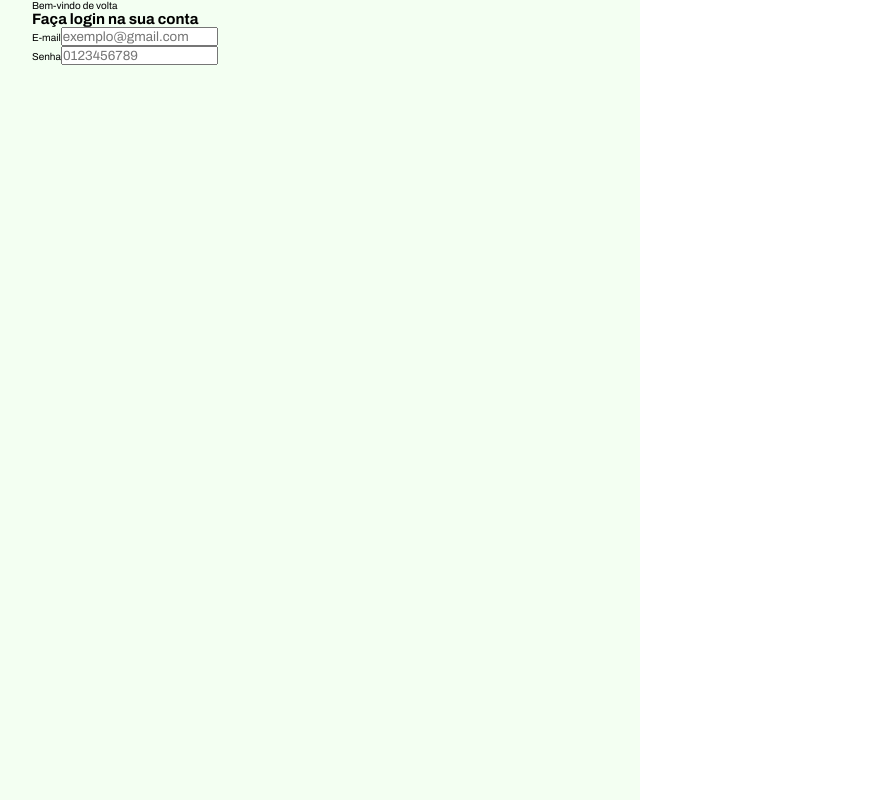
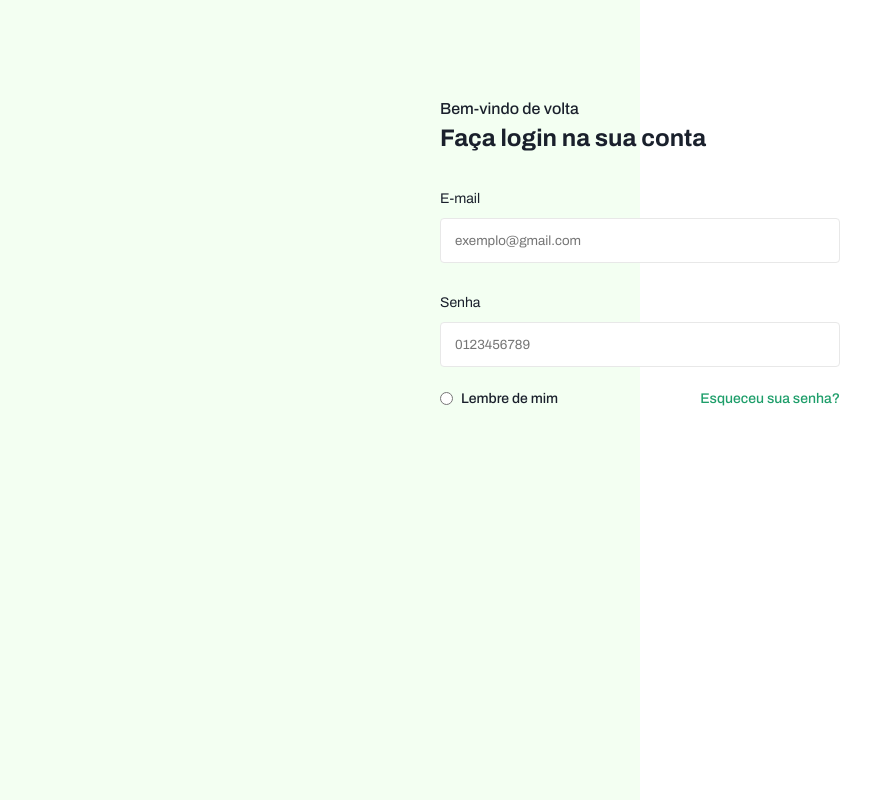
Before and after one commit to gabrielalencs/Desafios-CodeLab, a React (Vite) app in the folder desafio_04/: page / in a window 1280 px wide. Shown: the whole page, without its empty margins (0-871 px from the left). Built offline with nearby package versions, Linux system fonts and the light colour scheme.

Commit message:
desafio 4 - começando estilos do containder de login

```diff
--- a/desafio_04/src/App.jsx
+++ b/desafio_04/src/App.jsx
@@ -10,9 +10,8 @@ function App() {
                 {/* image */}
             </div>
 
-            <div>
-                <Login />
-            </div>
+
+            <Login />
         </>
     )
 }
--- a/desafio_04/src/Components/ContainerLogin/ContainerLogin.css
+++ b/desafio_04/src/Components/ContainerLogin/ContainerLogin.css
@@ -0,0 +1,42 @@
+@import '../../App.css';
+
+.containerLogin {
+    width: 90%;
+    margin: 10rem auto 0;
+    max-width: 40rem;
+}
+
+.welcomeTitle {
+    font-size: 1.6rem;
+    font-weight: 500;
+    color: var(--dark);
+}
+
+.mainTitle {
+    margin-top: .8rem;
+    font-size: 2.4rem;
+    color: var(--dark);
+}
+
+.containerInformationLogin {
+    margin-top: 4rem;
+}
+
+.forgotPassword {
+    margin-top: 2.4rem;
+    display: flex;
+    justify-content: space-between;
+    align-items: center;
+
+    span {
+        font-size: 1.4rem;
+        font-weight: 500;
+        color: var(--primary-color);
+        transition: all .3s;
+        cursor: pointer;
+
+        &:hover {
+            color: #138054;
+        }
+    }
+}
--- a/desafio_04/src/Components/ContainerLogin/ContainerLogin.jsx
+++ b/desafio_04/src/Components/ContainerLogin/ContainerLogin.jsx
@@ -1,23 +1,20 @@
-import Input from '../Input/Input'
-import './ContainerLogin.css'
+import Input from '../Input/Input';
+import './ContainerLogin.css';
 
 const Login = () => {
     return (
-        <div>
-            <span>Bem-vindo de volta</span>
-            <h2>Faça login na sua conta</h2>
+        <div className='containerLogin'>
+            <span className='welcomeTitle'>Bem-vindo de volta</span>
+            <h2 className='mainTitle'>Faça login na sua conta</h2>
 
-            <div>
-                <div>
+            <div className='containerInformationLogin'>
                 <Input
                     type='email'
                     label='E-mail'
                     id='email'
                     placeholder='exemplo@gmail.com'
                 />
-                </div>
 
-                <div>
                 <Input
                     type='password'
                     label='Senha'
@@ -25,6 +22,16 @@ const Login = () => {
                     placeholder='0123456789'
                 />
             </div>
+
+            <div className='forgotPassword'>
+                <Input
+                    type='radio'
+                    label='Lembre de mim'
+                    id='radio'
+                    name='radio'
+                />
+
+                <span>Esqueceu sua senha?</span>
             </div>
         </div>
     )
--- /dev/null
+++ b/desafio_04/src/Components/Input/Input.css
@@ -0,0 +1,50 @@
+@import '../../App.css';
+
+.inputContainer:last-child {
+    margin-bottom: 0;
+}
+
+.inputContainer {
+    display: flex;
+    flex-direction: column;
+    gap: 1.2rem;
+    margin-bottom: 3.2rem;
+
+    label {
+        font-size: 1.4rem;
+        color: var(--dark);
+    }
+
+    input {
+        padding: 1.4rem;
+        border: 1px solid var(--gray-20);
+        border-radius: .4rem;
+        transition: all .3s;
+
+        &:focus {
+            outline: none;
+            border-color: var(--primary-color);
+        }
+    }
+}
+
+.radioContainer {
+    display: flex;
+    flex-direction: row-reverse;
+    justify-content: flex-end;
+    gap: .8rem;
+    cursor: pointer;
+
+    label {
+        font-size: 1.4rem;
+        color: var(--dark);
+        font-weight: 500;
+        cursor: pointer;
+    }
+
+    input {
+        cursor: pointer;
+        border-color: red !important;
+        accent-color: var(--primary-color);
+    }
+}
--- a/desafio_04/src/Components/Input/Input.jsx
+++ b/desafio_04/src/Components/Input/Input.jsx
@@ -1,8 +1,8 @@
-
+import './Input.css';
 
 const Input = ({ type, label, id, placeholder }) => {
     return (
-        <>
+        <div className={type == 'email' || type == 'password' ? 'inputContainer' : 'radioContainer'}>
             <label htmlFor={id}>
                 {label}
             </label>
@@ -13,7 +13,7 @@ const Input = ({ type, label, id, placeholder }) => {
                 name={id}
                 placeholder={placeholder}
             />
-        </>
+        </div>
     )
 }
 
```
Lines whose indentation alone changed are shown as unchanged.
